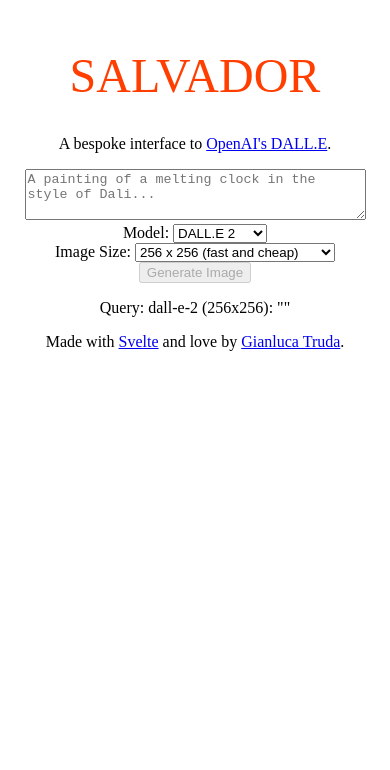
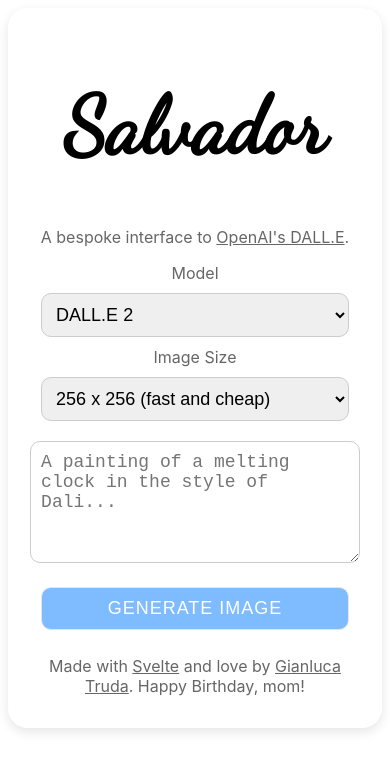
Before and after one commit to gianlucatruda/salvador, a SvelteKit app: page / in a window 390 px wide. Shown: the top 770 px of the page. Built offline with nearby package versions, Linux system fonts and the light colour scheme.

Commit message:
Massively improved layout, syling, and copy. Mobile-first.

```diff
--- a/src/routes/+page.svelte
+++ b/src/routes/+page.svelte
@@ -42,6 +42,11 @@
 </script>
 
 <main>
+	<link
+		rel="stylesheet"
+		type="text/css"
+		href="//fonts.googleapis.com/css?family=Dancing+Script"
+	/>
 	<h1>Salvador</h1>
 	<p>
 		A bespoke interface to <a href="https://openai.com/index/dall-e-3/"
@@ -49,19 +54,8 @@
 		>.
 	</p>
 	<div class="modelParams">
-		<textarea
-			id="prompt"
-			rows="3"
-			cols="40"
-			wrap="soft"
-			maxlength="999"
-			minlength="10"
-			placeholder="A painting of a melting clock in the style of Dali..."
-			bind:value={promptText}
-			disabled={uiDisabled}
-		></textarea>
 		<form>
-			<label for="modelSelector">Model:</label>
+			<label for="modelSelector">Model</label>
 			<select
 				name="modelSelector"
 				id="modelSelect"
@@ -78,7 +72,7 @@
 		</form>
 		{#if modelName == "dall-e-2"}
 			<form>
-				<label for="sizeSelectorD2">Image Size:</label>
+				<label for="sizeSelectorD2">Image Size</label>
 				<select
 					name="sizeSelectorD2"
 					id="sizeSelect"
@@ -109,8 +103,19 @@
 				</select>
 			</form>
 		{:else}
-			<p>This should never happen...</p>
+			<p>This should never happen. Model name is invalid: {modelName}</p>
 		{/if}
+		<textarea
+			id="prompt"
+			rows="3"
+			cols="40"
+			wrap="soft"
+			maxlength="999"
+			minlength="10"
+			placeholder="A painting of a melting clock in the style of Dali..."
+			bind:value={promptText}
+			disabled={uiDisabled}
+		></textarea>
 	</div>
 	<button on:click={makeImage} disabled={uiDisabled || promptText == ""}
 		>{btnText}</button
@@ -118,13 +123,19 @@
 	<div class="results">
 		{#if imgURL !== ""}
 			<img src={imgURL} alt="result" />
+			<p>On your phone, tap and hold the image > <b>Save to Photos</b>. On your computer, right click the image > <b>Save Image As...</b>.
+
 		{/if}
 	</div>
-	<p>Query: {`${modelName} (${imgSize}): "${promptText}"`}</p>
+	{#if uiDisabled}
+		<p>Query: {`${modelName} (${imgSize}): "${promptText}"`}</p>
+	{/if}
+
 	<footer>
 		<p>
 			Made with <a href="https://kit.svelte.dev/">Svelte</a> and love by
-			<a href="https://gianluca.ai">Gianluca Truda</a>.
+			<a href="https://gianluca.ai">Gianluca Truda</a>. Happy Birthday,
+			mom!
 		</p>
 	</footer>
 </main>
@@ -132,21 +143,80 @@
 <style>
 	main {
 		text-align: center;
-		padding: 0.5em;
-		max-width: 600px;
-		margin: 0 auto;
+		padding: 1em;
+		max-width: 500px;
+		margin: 0 auto; /* Needed for centering */
+		background: white;
+		box-shadow: 0 4px 12px rgba(0, 0, 0, 0.1);
+		border-radius: 20px;
 	}
 
 	h1 {
-		color: #ff3e00;
+		/* color: #007aff; iOS blue */
+		color: #000000;
+		text-transform: none;
+		font-size: 5em;
+		font-weight: 900;
+		font-family:
+			Dancing Script,
+			Cambria,
+			Cochin,
+			Georgia,
+			Times,
+			"Times New Roman",
+			serif;
+	}
+
+	p,
+	a,
+	label {
+		font-family: -apple-system, BlinkMacSystemFont, "Segoe UI", Roboto,
+			"Helvetica Neue", Arial, sans-serif;
+		color: #666;
+	}
+
+	textarea,
+	select,
+	button {
+		font-size: 18px;
+		padding: 10px;
+		border: 1px solid #ccc;
+		border-radius: 10px;
+		width: 90%;
+		margin: 10px 0;
+	}
+
+	textarea {
+		height: 100px; /* Better touch area */
+	}
+
+	button {
+		background-color: #007aff;
+		color: white;
 		text-transform: uppercase;
-		font-size: 3em;
-		font-weight: 100;
+		letter-spacing: 1px;
+		transition: background-color 0.3s;
+	}
+
+	button:disabled {
+		opacity: 0.5;
 	}
 
 	@media (min-width: 640px) {
 		main {
-			max-width: none;
+			padding: 2em;
+			margin-top: 5vh;
+		}
+
+		h1 {
+			font-size: 4em;
 		}
 	}
+
+	.results img {
+		width: 70%;
+		max-width: 500px;
+		height: auto;
+		border-radius: 10px;
+	}
 </style>
```
